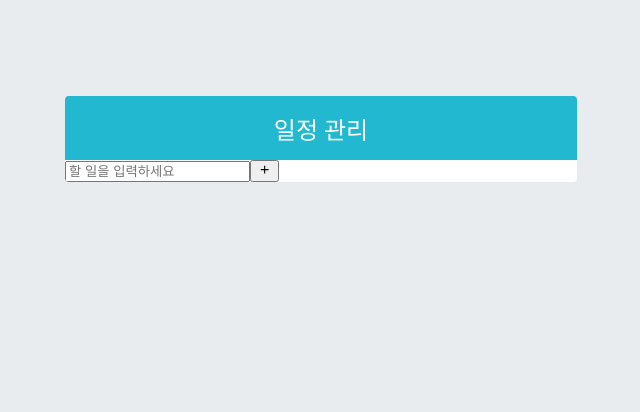
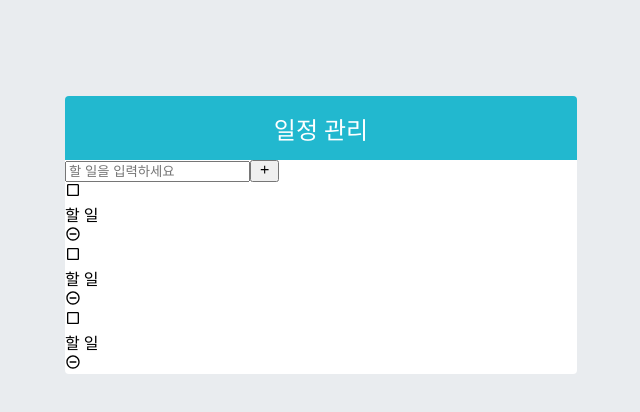
Before and after one commit to WooRiGyeoRe/react_todoApp, a React (Vite) app: page / in a window 1280 px wide. Shown: the top 412 px of the page, without its empty margins (319-959 px from the left). Built offline with nearby package versions, Linux system fonts and the light colour scheme.

Commit message:
TodoListItem.jsx 추가

```diff
--- a/src/App.jsx
+++ b/src/App.jsx
@@ -1,11 +1,15 @@
 import React from 'react';
 import TodoTemplate from './components/TodoTemplate';
 import TodoInsert from './components/TodoInsert';
+import TodoListItem from './components/TodoListItem';
 
 const App = () => {
   return (
     <TodoTemplate>
       <TodoInsert />
+      <TodoListItem />
+      <TodoListItem />
+      <TodoListItem />
     </TodoTemplate>
   );
 };
--- /dev/null
+++ b/src/components/TodoListItem.jsx
@@ -0,0 +1,23 @@
+import React from 'react';
+import {
+  MdCheckBoxOutlineBlank,
+  MdRemoveCircleOutline,
+  MdCheckBox,
+} from 'react-icons/md';
+import './TodoListItem.scss';
+
+const TodoListItem = () => {
+  return (
+    <div className="TodoListItem">
+      <div className="checkbox">
+        <MdCheckBoxOutlineBlank />
+        <div className="text">할 일</div>
+        <div className="remove">
+          <MdRemoveCircleOutline />
+        </div>
+      </div>
+    </div>
+  );
+};
+
+export default TodoListItem;
```
Also changed, not shown: src/components/TodoListItem.scss (added).
